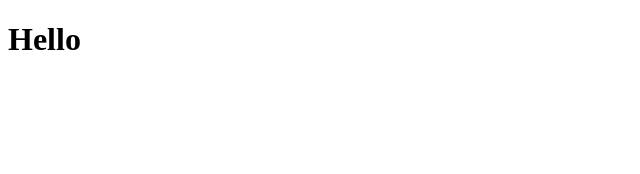
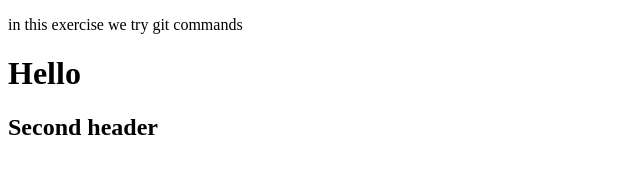
Before and after one commit to hajergad/Front-End-JavaScript-Frameworks-Angular-Coursera, a plain HTML site: page AngularCourse Coursera week1/index.html in a window 1280 px wide. Shown: the whole page, without its empty margins (0-640 px from the left). Drawn offline with Linux system fonts and the light colour scheme.

Commit message:
My second commit

```diff
--- a/AngularCourse Coursera week1/index.html
+++ b/AngularCourse Coursera week1/index.html
@@ -7,7 +7,8 @@
     <title>Document</title>
 </head>
 <body>
+    <p> in this exercise we try git commands </p>
     <h1>Hello</h1>
-
+  <h2>Second header </h2>
 </body>
 </html>
```
